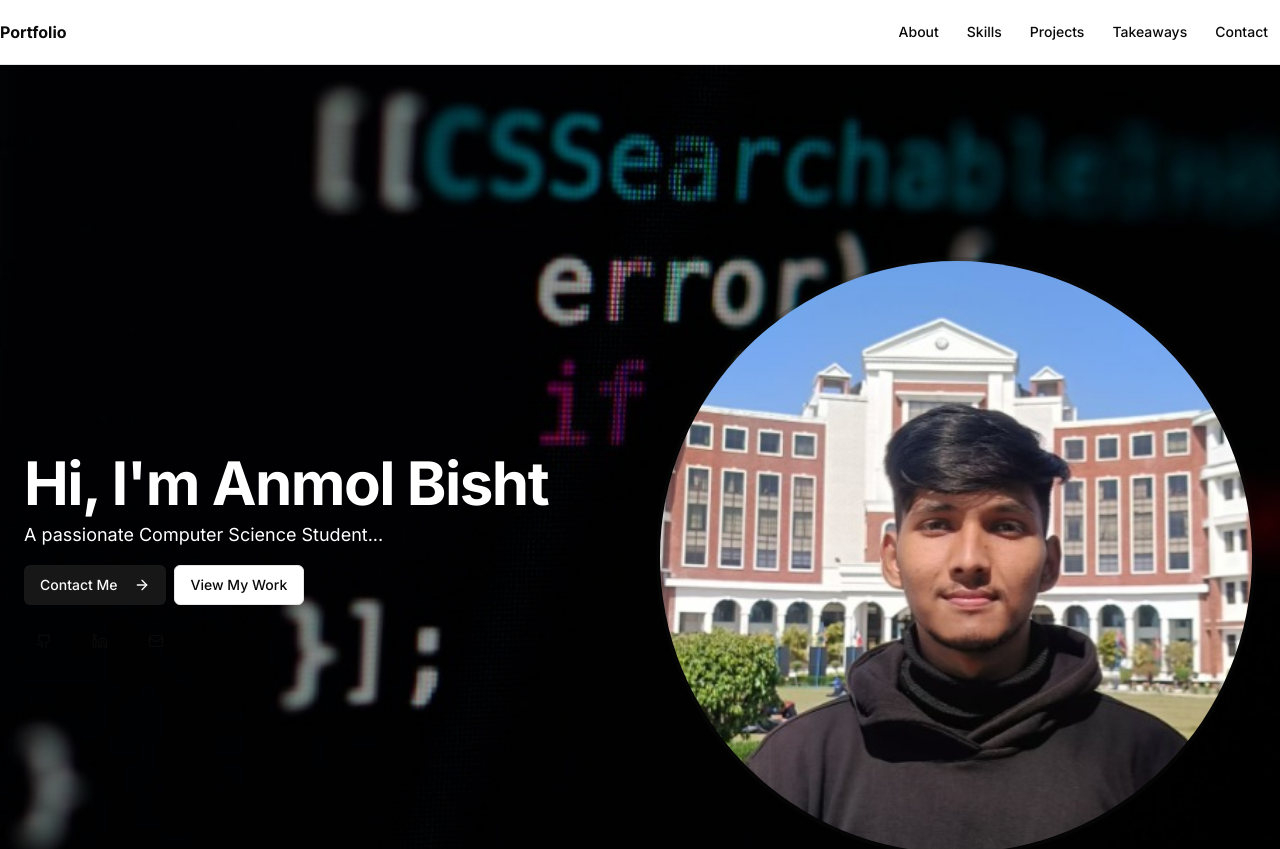
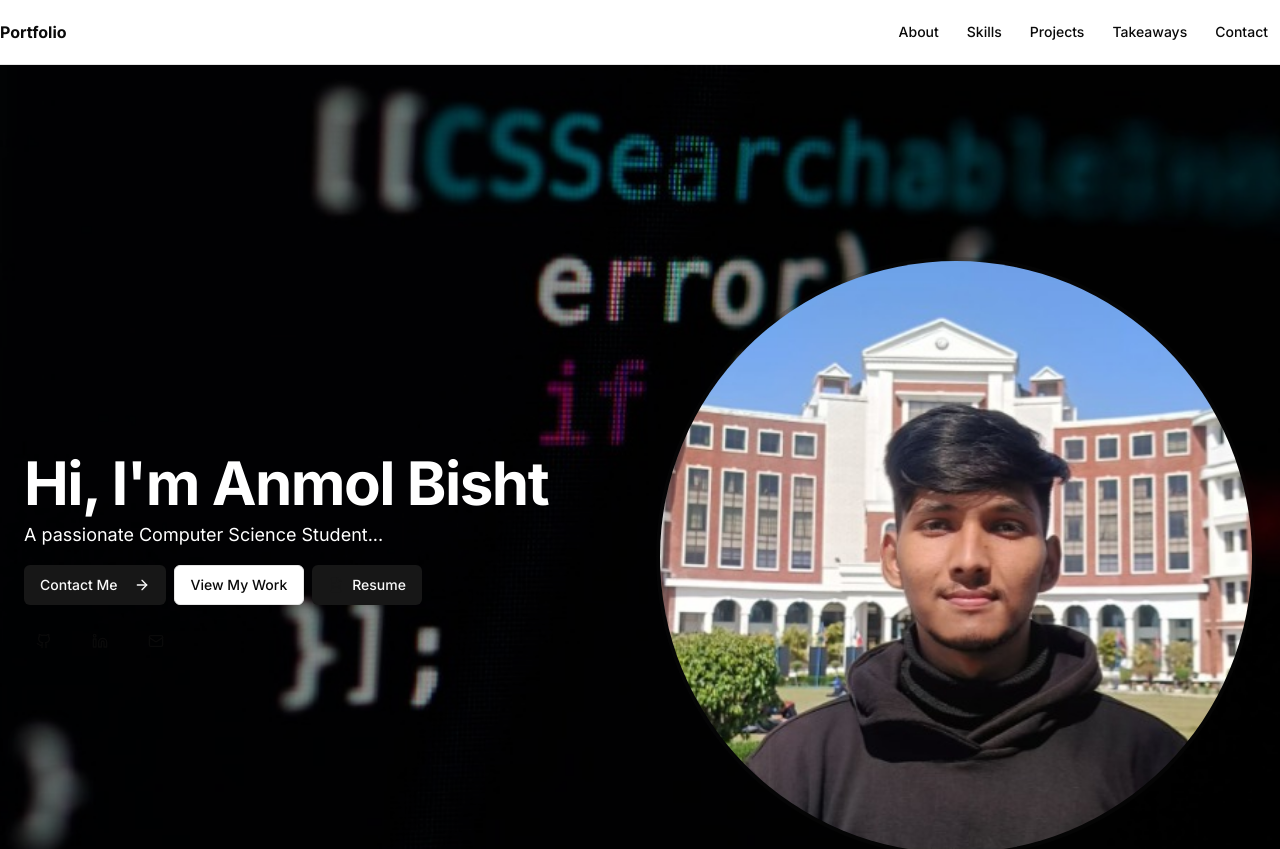
Before and after one commit to ianmolbisht/Portfolio, a Next.js app: page / in a window 1280 px wide. Shown: the top 849 px of the page. Built offline with nearby package versions, Linux system fonts and the light colour scheme.

Commit message:
Update : Final res

```diff
--- a/app/page.tsx
+++ b/app/page.tsx
@@ -63,6 +63,18 @@ export default function Home() {
                   <Button variant="outline" asChild>
                     <Link href="#projects">View My Work</Link>
                   </Button>
+
+                  <div className="flex items-center gap-2">
+                  <Button>
+                    <FileText className="h-5 w-5 text-primary" />
+                    <Link href="/resume (4).pdf" className="" download>
+                    Resume
+                    </Link>
+                    </Button>
+                  </div>
+
+
+
                 </div>
                 <div className="flex gap-4">
                   <Link href="https://github.com/ianmolbisht" target="_blank" rel="noopener noreferrer">
```
